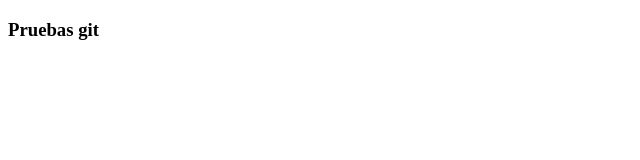
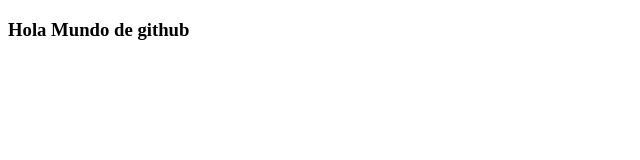
Before and after one commit to nowy10/pruebas, a plain HTML site: page index.html in a window 1280 px wide. Shown: the whole page, without its empty margins (0-640 px from the left). Drawn offline with Linux system fonts and the light colour scheme.

Commit message:
cambio de texto

```diff
--- a/index.html
+++ b/index.html
@@ -11,7 +11,7 @@
 <body>
 
 <div>
-<h3>Pruebas git</h3>
+<h3>Hola Mundo de github</h3>
 </div>
 
 </body>
```
